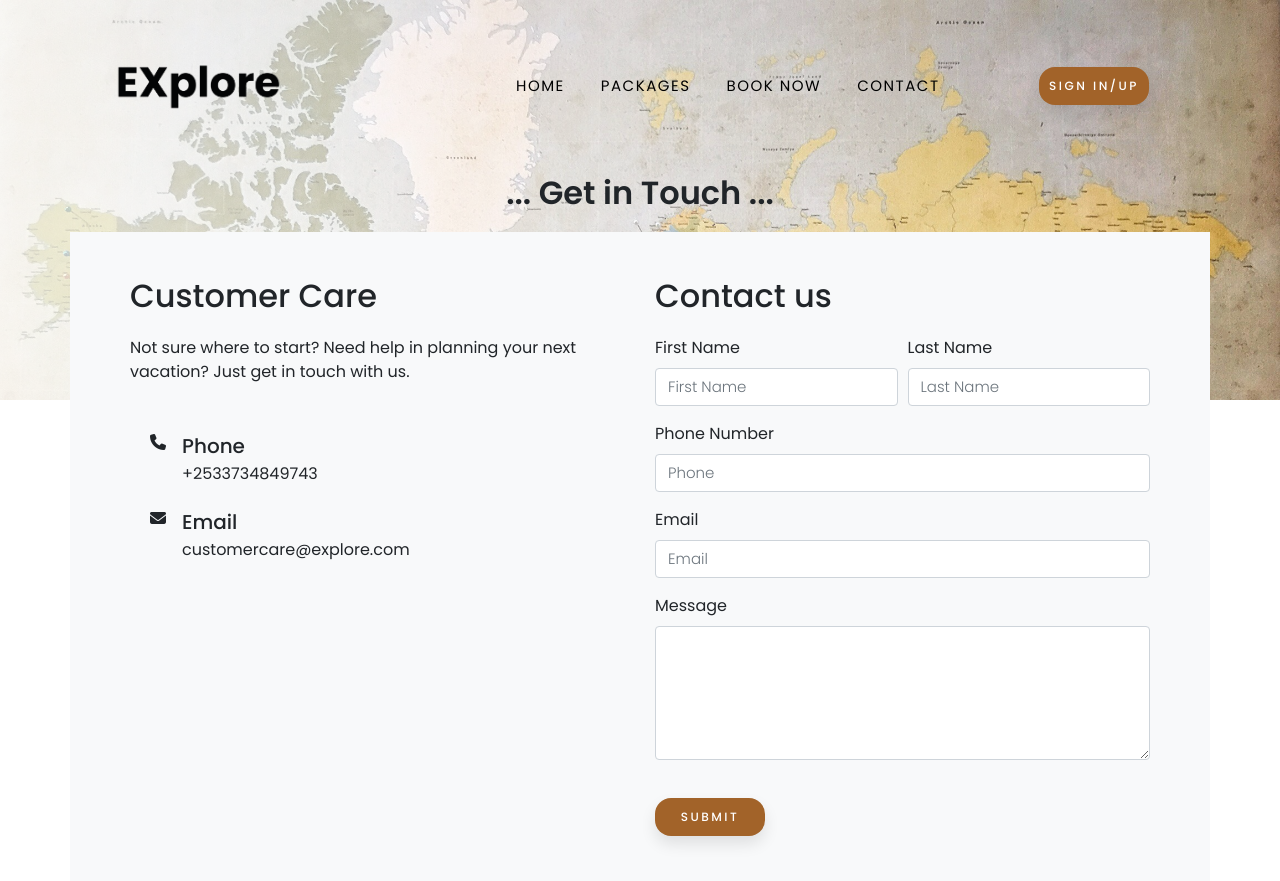
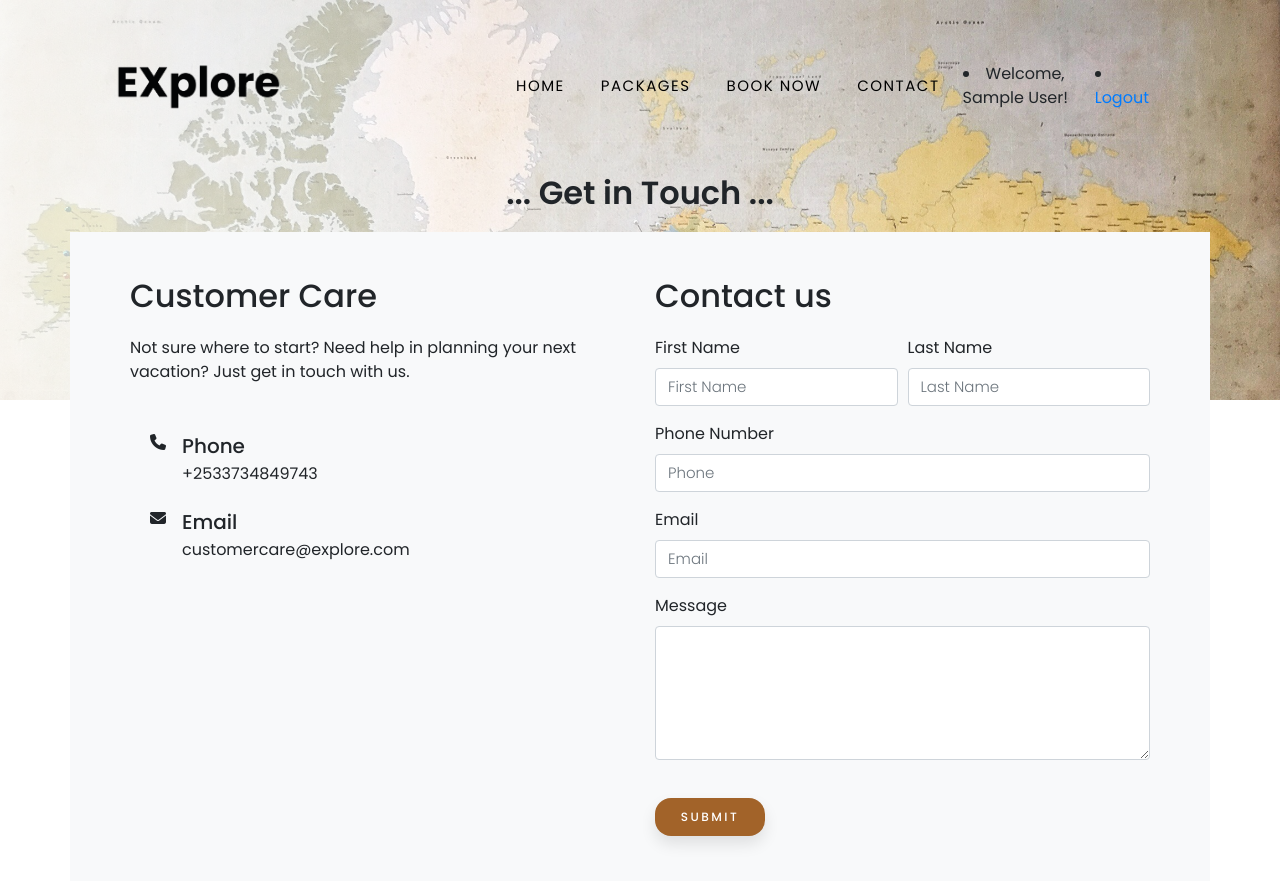
Before and after one commit to doaaabdelfattah/explore_project, a Flask app: page /contact in a window 1280 px wide. Run offline with Flask 3, Linux system fonts and the light colour scheme; the visitor is signed in with stand-in values (Sample User, id 1); parts of the project's set-up code (start-up, migrations or seed data) failed here and were passed over; some libraries are stand-ins or nearby versions.

Commit message:
activate username session

```diff
--- a/app.py
+++ b/app.py
@@ -39,6 +39,12 @@ def index():
     # decode image
     image_list = GetData.decode(packages)
 
+    #check username
+    if 'user_name' in session:
+        user_name = session['user_name']
+    else:
+        user_name = None
+
     if request.method == 'POST':
         search_term = request.form['destination']
         # Filter packages by name containing the search term
@@ -47,9 +53,9 @@ def index():
 
         image_list2 = GetData.decode(filtered_packages)
 
-        return render_template('packages.html', pagetitle="Packages", filtered_packages=image_list2, packages=packages)
+        return render_template('packages.html', pagetitle="Packages", filtered_packages=image_list2, packages=packages, user_name=user_name)
 
-    return render_template('index.html', packages=image_list, pagetitle="Home")
+    return render_template('index.html', packages=image_list, pagetitle="Home", user_name=user_name)
 
 
 @app.route('/submit_booking', methods=['GET', 'POST'])
@@ -57,6 +63,13 @@ def submit_booking():
     # all packages
     packages_submit = GetData.all()
     packages_submit = sorted(packages_submit, key=lambda k: k.package_name)
+
+    #check username
+    if 'user_name' in session:
+        user_name = session['user_name']
+    else:
+        user_name = None
+
 
     if request.method == 'POST':
         if not request.form['f-name'] or not request.form['phone'] or not request.form['email'] or not request.form['destination']:
@@ -121,11 +134,16 @@ def submit_booking():
 
             # Flash a success message
             flash('Booking was successfully submitted')
-    return render_template('submit_booking.html', packages_submit=packages_submit)
+    return render_template('submit_booking.html', packages_submit=packages_submit, user_name=user_name)
 
 
 @app.route('/packages')
 def packages():
+    #check username
+    if 'user_name' in session:
+        user_name = session['user_name']
+    else:
+        user_name = None
     # all packages for the dropdown list
     packages_reg = GetData.all()
     packages_reg = sorted(packages_reg, key=lambda k: k.package_name)
@@ -140,13 +158,19 @@ def packages():
         # decode image
         image_list2 = GetData.decode(filtered_packages)
 
-        return render_template('packages.html', pagetitle="Packages", filtered_packages=image_list2, packages=packages_reg)
+        return render_template('packages.html', pagetitle="Packages", filtered_packages=image_list2, packages=packages_reg, user_name=user_name)
 
-    return render_template('packages.html', pagetitle="Packages", filtered_packages=image_list2, packages=packages_reg)
+    return render_template('packages.html', pagetitle="Packages", filtered_packages=image_list2, packages=packages_reg, user_name=user_name)
 
 
 @app.route('/contact', methods=['GET', 'POST'])
 def contact():
+    #check username
+    if 'user_name' in session:
+        user_name = session['user_name']
+    else:
+        user_name = None
+
     if request.method == "POST":
         ############# Sending Email##########################
 
@@ -182,12 +206,17 @@ def contact():
                 server.send_message(message)
 
        ######################## END Of Sending Email ###################
-    return render_template('contact.html', pagetitle="Contact Us")
+    return render_template('contact.html', pagetitle="Contact Us", user_name=user_name)
 
 
 @app.route('/signup', methods=['GET', 'POST'])
 def signup():
-    print(request.form)
+    #check username
+    if 'user_name' in session:
+        user_name = session['user_name']
+    else:
+        user_name = None
+
     if request.method == 'POST':
         if not request.form['f-name'] or not request.form['f-name'] or not request.form['phone'] or not request.form['email'] or not request.form['password'] or not request.form['username']:
             flash('Please enter all the fields', 'error')
@@ -208,11 +237,17 @@ def signup():
             flash('Account created successfully. Please sign in.', 'success')
             return render_template('login.html', pagetitle="Login/Register")
 
-    return render_template('signup.html', pagetitle="Sign Up")
+    return render_template('signup.html', pagetitle="Sign Up", user_name=user_name)
 
 
 @app.route('/login', methods=['GET', 'POST'])
 def login():
+    #check username
+    if 'user_name' in session:
+        user_name = session['user_name']
+    else:
+        user_name = None
+
     if request.method == 'POST':
         username = request.form['username']
         password = request.form['password']
@@ -228,12 +263,23 @@ def login():
             packages = sorted(packages, key=lambda k: k.package_name)
             # decode image
             image_list = GetData.decode(packages)
-            return render_template('index.html', packages=image_list, pagetitle="Home")
+            return render_template('index.html', packages=image_list, pagetitle="Home", user_name=user.name)
         else:
             flash('Invalid username or password. Please try again.', 'error')
-    return render_template('login.html', pagetitle="Login/Register")
+    return render_template('login.html', pagetitle="Login/Register", user_name=user_name)
 
-
+@app.route('/logout')
+def logout():
+    # Clear the user's session
+    session.pop('user_id', None)
+    session.pop('user_name', None)
+    session.pop('user_email', None)
+    # all packages
+    packages = GetData.all()
+    packages = sorted(packages, key=lambda k: k.package_name)
+    # decode image
+    image_list = GetData.decode(packages)
+    return render_template('index.html', packages=image_list, pagetitle="Home", user_name=None)
 
 
 if __name__ == '__main__':
--- a/templates/contact.html
+++ b/templates/contact.html
@@ -26,11 +26,16 @@
                             <li class="nav-item"><a href="/contact" class="nav-link">Contact</a></li>
                         </ul>
                         <div class="col-md-3 d-flex justify-content-end">
+                            {% if user_name %}
+                            <li>Welcome, {{ user_name }}!</li>
+                            <li><a href="{{ url_for('logout') }}">Logout</a></li>
+                            {% else %}
                             <a href="/login" class="submit-btn-a">
                                 <button class="submit-btn">
                                     Sign in/Up
                                 </button>
                             </a>
+                            {% endif %}
                         </div>
                     </div>
                 </div>
--- a/templates/index.html
+++ b/templates/index.html
@@ -29,11 +29,16 @@
                         <li class="nav-item"><a href="/contact" class="nav-link">Contact</a></li>
                     </ul>
                     <div class="col-md-3 d-flex justify-content-end">
+                        {% if user_name %}
+                        <li>Welcome, {{ user_name }}!</li>
+                        <li><a href="{{ url_for('logout') }}">Logout</a></li>
+                        {% else %}
                         <a href="/login" class="submit-btn-a">
                             <button class="submit-btn">
                                 Sign in/Up
                             </button>
                         </a>
+                        {% endif %}
                     </div>
                 </div>
             </div>
--- a/templates/packages.html
+++ b/templates/packages.html
@@ -23,11 +23,16 @@
                   <li class="nav-item"><a href="/contact" class="nav-link">Contact</a></li>
               </ul>
               <div class="col-md-3 d-flex justify-content-end">
+                {% if user_name %}
+                <li>Welcome, {{ user_name }}!</li>
+                <li><a href="{{ url_for('logout') }}">Logout</a></li>
+                {% else %}
                 <a href="/login" class="submit-btn-a">
                     <button class="submit-btn">
                         Sign in/Up
                     </button>
                 </a>
+                {% endif %}
             </div>
           </div>
       </div>
--- a/templates/submit_booking.html
+++ b/templates/submit_booking.html
@@ -48,11 +48,16 @@
                             <li class="nav-item"><a href="/contact" class="nav-link">Contact</a></li>
                         </ul>
                         <div class="col-md-3 d-flex justify-content-end">
+                            {% if user_name %}
+                            <li>Welcome, {{ user_name }}!</li>
+                            <li><a href="{{ url_for('logout') }}">Logout</a></li>
+                            {% else %}
                             <a href="/login" class="submit-btn-a">
                                 <button class="submit-btn">
                                     Sign in/Up
                                 </button>
                             </a>
+                            {% endif %}
                         </div>
                     </div>
                 </div>
```
Lines whose indentation alone changed are shown as unchanged.
